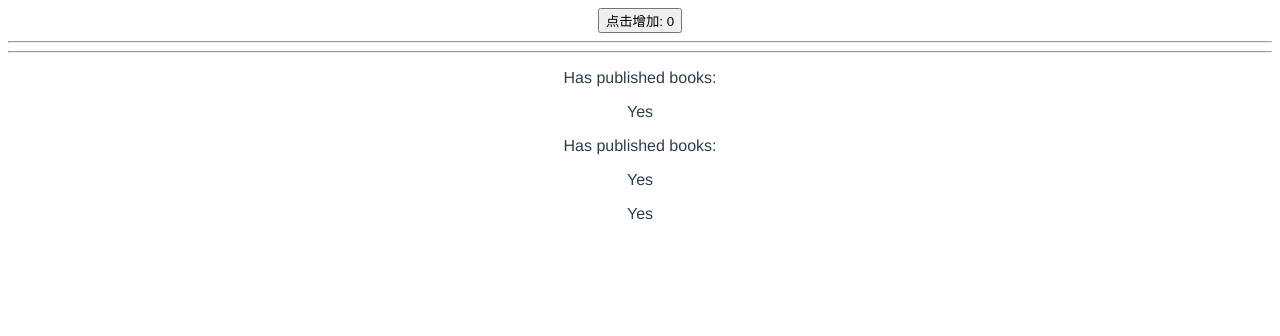
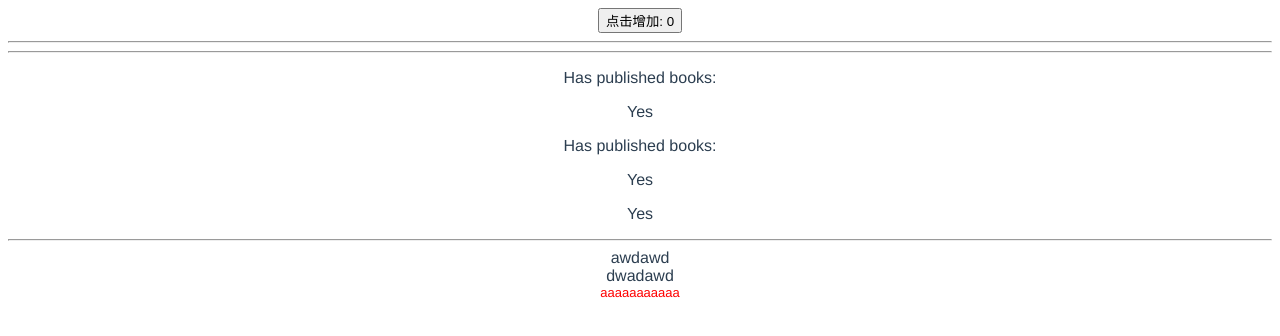
Before and after one commit to logicwang/Vue3, a Vue app: page / in a window 1280 px wide. Shown: the top 336 px of the page. Built offline with nearby package versions, Linux system fonts and the light colour scheme.

Commit message:
Class与Style绑定

```diff
--- a/src/App.vue
+++ b/src/App.vue
@@ -4,18 +4,22 @@
   <TextInterpolation />
   <hr>
   <CoMputed />
+  <hr>
+  <ClassStyle/>
 </template>
 
 <script>
 import HelloWorld from './components/HelloWorld.vue'
 import TextInterpolation from './components/TextInterpolation.vue'
 import CoMputed from './components/CoMputed.vue'
+import ClassStyle from './components/ClassStyle.vue'
 
 export default {
   name: 'App',
   components: {
     HelloWorld,
     CoMputed,
+    ClassStyle,
     TextInterpolation
   }
 }
--- /dev/null
+++ b/src/components/ClassStyle.vue
@@ -0,0 +1,42 @@
+<template>
+  <div
+    class="static"
+    v-bind:class="{ active: isActive, 'text-danger': hasError }"
+  >
+    awdawd
+  </div>
+  <div v-bind:class="classObject">dwadawd</div>
+  <div v-bind:class="classObaject"></div>
+  <div v-bind:style="styleObject">aaaaaaaaaaa</div>
+</template>
+
+<script>
+export default {
+  data() {
+    return {
+      isActive: true,
+      hasError: false,
+      classObject: {
+        active: true,
+        "text-danger": false,
+      },
+      styleObject: {
+        color: "red",
+        fontSize: "13px",
+      },
+      error: null,
+    };
+  },
+  computed: {
+    classObaject() {
+      return {
+        active: this.isActive && !this.error,
+        "text-danger": this.error && this.error.type === "fatal",
+      };
+    },
+  },
+};
+</script>
+
+<style>
+</style>
```
